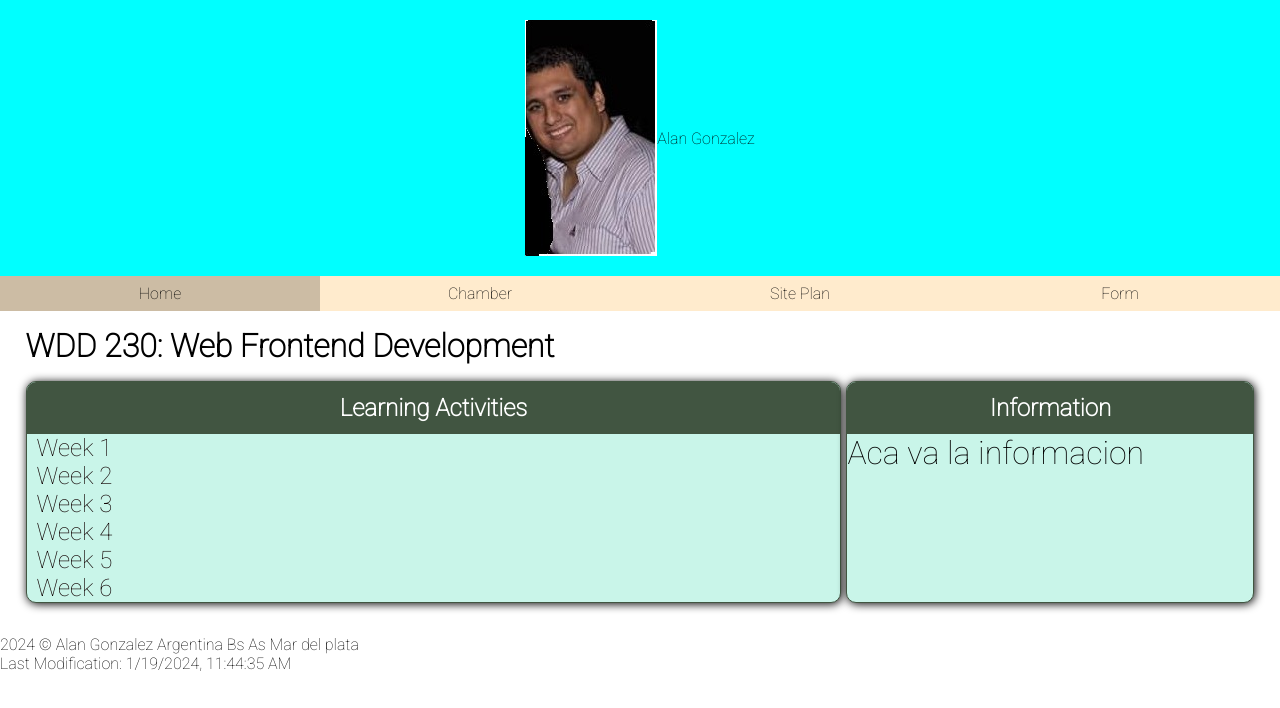
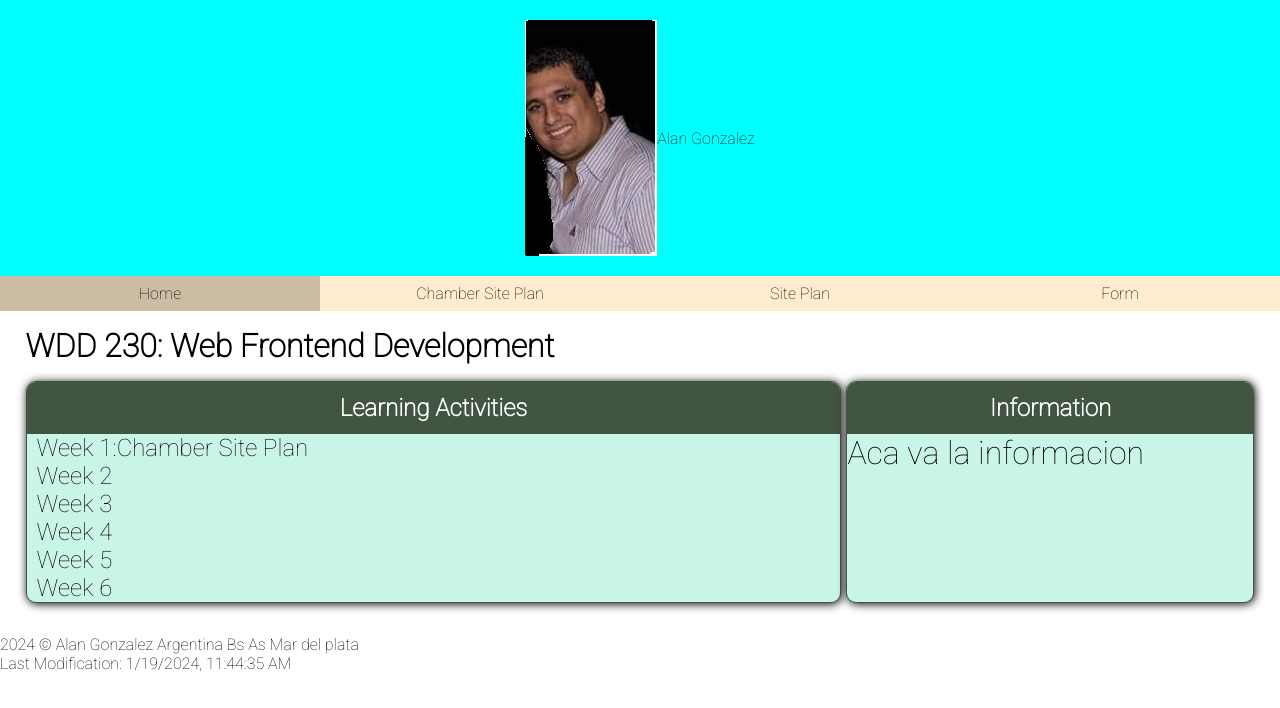
Before and after one commit to alangonzalez87/Wdd230, a plain HTML site: page index.html in a window 1280 px wide. Drawn offline with Linux system fonts and the light colour scheme.

Commit message:
fix index

```diff
--- a/index.html
+++ b/index.html
@@ -23,7 +23,7 @@
     <nav>
         <ul>
             <li class="active"><a href="#">Home</a></li>
-            <li><a href="#">Chamber</a></li>
+            <li><a href="week1/chamber-site-plan.html">Chamber Site Plan</a></li>
             <li><a href="#">Site Plan</a> </li>
             <li><a href="#">Form</a></li>
         </ul>
@@ -34,7 +34,7 @@
             <section class="card">
                 <h2>Learning Activities</h2>
             <ul>
-                <li><a href="#">Week 1</a></li>
+                <li><a href="week1/chamber-site-plan.html">Week 1:Chamber Site Plan</a></li>
                 <li><a href="#">Week 2</a></li>
                 <li><a href="#">Week 3</a></li>
                 <li><a href="#">Week 4</a></li>
```
